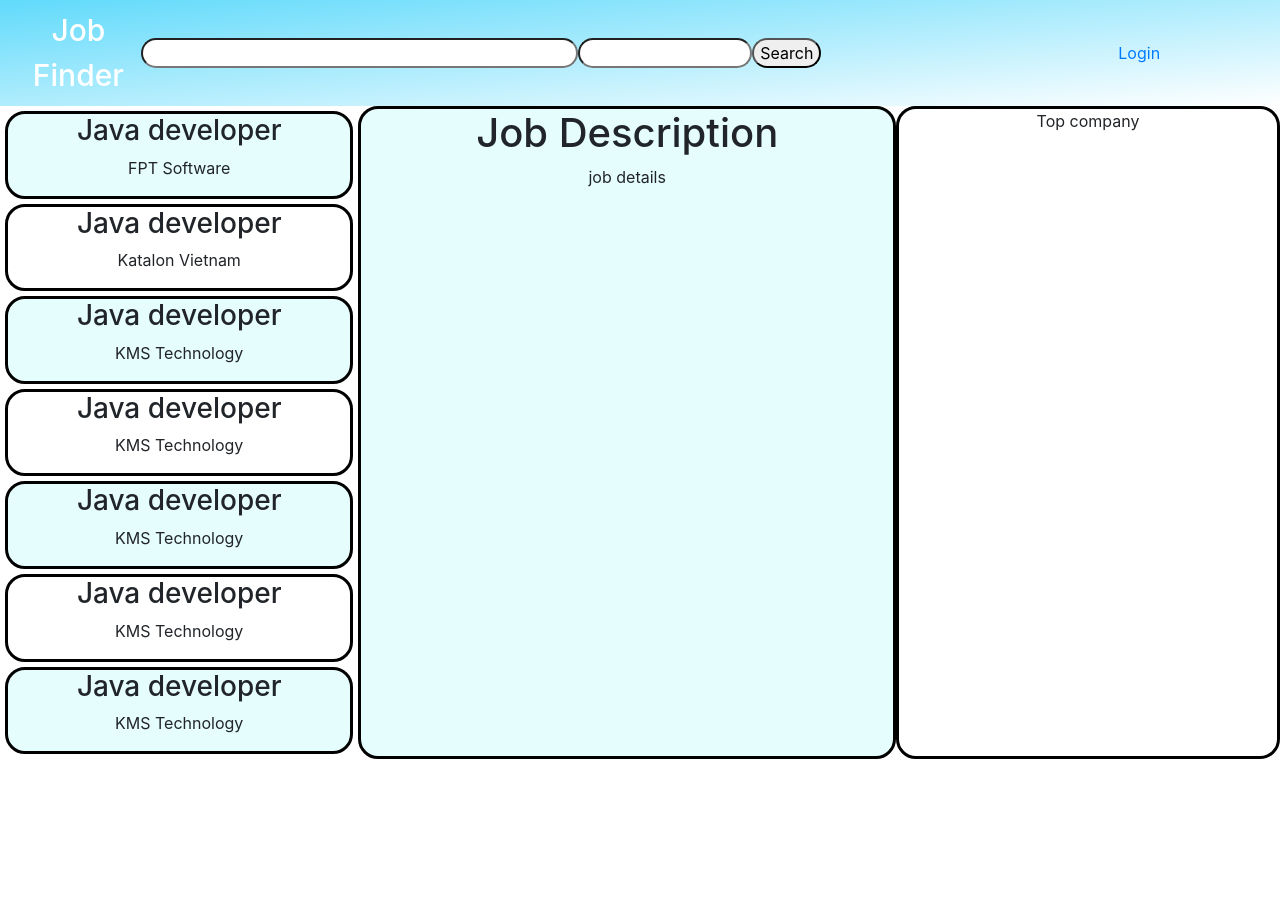
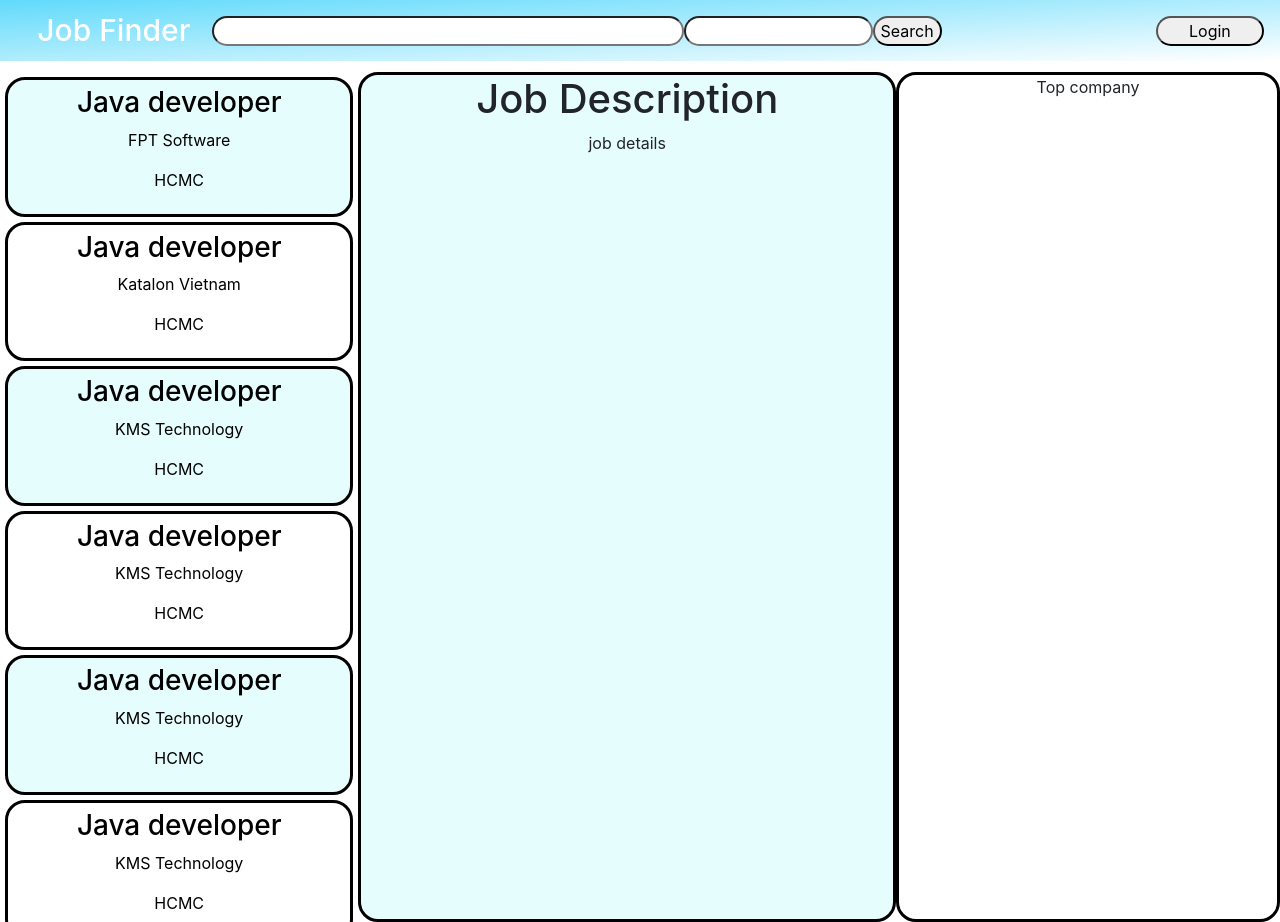
Before and after one commit to c4phesua/JobFinder-portal, a React (Create React App) app: page / in a window 1280 px wide. Before the commit the page ends 800 px from the top, so only its background shows below. Built offline with nearby package versions, Linux system fonts and the light colour scheme.

Commit message:
finished job table prototype

```diff
--- a/src/App.jsx
+++ b/src/App.jsx
@@ -8,6 +8,9 @@ function App() {
   return (
     <div className="App">
       <NavigationBar />
+      <br />
+      <br />
+      <br />
       <BrowserRouter>
         <Switch>
           <Route exact path="/login" component={Login} />
--- a/src/App.scss
+++ b/src/App.scss
@@ -41,9 +41,11 @@
   }
 }
 
-.navbar {
+.navbar-custom {
   position: fixed;
+  padding: .5rem 1rem;
   width: 100%;
+  justify-content: space-between;
   background-image: linear-gradient(to bottom right,#61dafb, #ffffff);
   display: flex;
   flex-direction: row;
@@ -61,6 +63,7 @@
   .search {
     flex: 70%;
     text-align: left;
+    align-self: center;
     .keyword {
       width: 50%;
       border-radius: 30px;
@@ -74,6 +77,8 @@
     }
   }
   .login {
-    flex: 20%;
+    flex: 3%;
+    align-self: center;
+    border-radius: 20px;
   }
 }
--- a/src/component/Job.jsx
+++ b/src/component/Job.jsx
@@ -9,12 +9,15 @@ export default class Job extends React.Component {
   render() {
     const { name, title, company, place, index } = this.props;
     const jobCard = `jobcard ${this.renderColor(index)}`;
+    const jobCardBtn = jobCard + ' button';
 
     return (
       <div className={jobCard}>
-        <h3>{title}</h3>
-        <p>{company}</p>
-        <p>{place}</p>
+        <button className={jobCardBtn}>
+          <h3>{title}</h3>
+          <p>{company}</p>
+          <p>{place}</p>
+        </button>
       </div>
     );
   }
--- a/src/component/Jobs.jsx
+++ b/src/component/Jobs.jsx
@@ -8,13 +8,16 @@ export default class Jobs extends React.Component {
 
     return (
       <div className="jobs">
-        <Job title="Java developer" index="0" company="FPT Software"/>
-        <Job title="Java developer" index="1" company="Katalon Vietnam" />
-        <Job title="Java developer" index="2" company="KMS Technology" />
-        <Job title="Java developer" index="3" company="KMS Technology" />
-        <Job title="Java developer" index="4" company="KMS Technology" />
-        <Job title="Java developer" index="5" company="KMS Technology" />
-        <Job title="Java developer" index="6" company="KMS Technology" />
+        <Job title="Java developer" index="0" company="FPT Software" place="HCMC"/>
+        <Job title="Java developer" index="1" company="Katalon Vietnam" place="HCMC"/>
+        <Job title="Java developer" index="2" company="KMS Technology" place="HCMC"/>
+        <Job title="Java developer" index="3" company="KMS Technology" place="HCMC"/>
+        <Job title="Java developer" index="4" company="KMS Technology" place="HCMC"/>
+        <Job title="Java developer" index="5" company="KMS Technology" place="HCMC"/>
+        <Job title="Java developer" index="6" company="KMS Technology" place="HCMC"/>
+        <Job title="Java developer" index="7" company="KMS Technology" place="HCMC"/>
+        <Job title="Java developer" index="8" company="KMS Technology" place="HCMC"/>
+        <Job title="Java developer" index="9" company="KMS Technology" place="HCMC"/>
       </div>
     );
   }
--- a/src/component/NavigationBar.jsx
+++ b/src/component/NavigationBar.jsx
@@ -1,17 +1,21 @@
 import React from "react";
 
 export default class NavigationBar extends React.Component {
+  handleLoginClick () {
+    window.location.href = "/login";
+  }
+
   render() {
     return (
       <>
-        <header className="navbar">
+        <header className="navbar-custom">
           <div className="brand"><a href="/" className="brandName">Job Finder</a></div>
           <div className="search">
             <input type="text" className="keyword" />
             <input type="text" className="title" />
             <button title="Search" className="btnSearch">Search</button>
           </div>
-          <div className="login"><a href="/login">Login</a></div>
+          <button className="login" onClick={this.handleLoginClick}>Login</button>
         </header>
       </>
     );
--- a/src/scss/Dashboard.scss
+++ b/src/scss/Dashboard.scss
@@ -9,6 +9,8 @@
     flex-wrap: wrap;
     .jobs{
       flex-basis: 40%;
+      height: 850px;
+      overflow: auto;
     }
     .jobDescription {
       flex-basis: 60%;
--- a/src/scss/Jobs.scss
+++ b/src/scss/Jobs.scss
@@ -12,3 +12,8 @@
   border-style: solid;
   margin: 5px;
 }
+
+.button {
+  border-style: unset;
+  size: 100%;
+}
```
